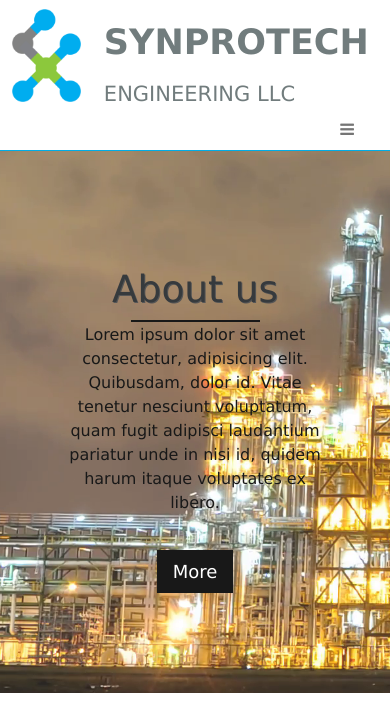
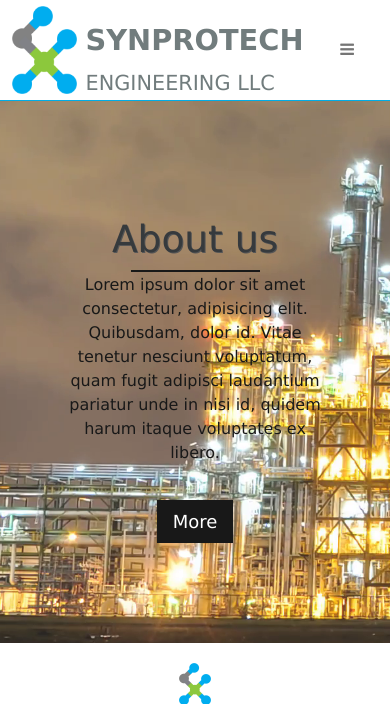
Before and after one commit to volosgoto/synprotech, a PHP site: page /public/ in a window 390 px wide. Shown: the top 704 px of the page. Run offline with PHP 8.4, Linux system fonts and the light colour scheme.

Commit message:
upd media small screens

```diff
--- a/public/css/style.css
+++ b/public/css/style.css
@@ -326,25 +326,19 @@ p.header-email:hover {
     }
 
     p.branding-1 {
-        font-size:35px;
+        font-size:1.8em;
+        padding-top: 0px;
+        flex: 1;
+        padding-top: 12px;
+        margin-left: -35px;
     }
 
     p.branding-2 {
-        font-size: 21px;
-    }
-
-    .inner-box-2 p {
+        font-size: 1.3em;
+        padding-top: px;
         flex: 1;
-        padding-top: 10px;
-        height: 26px;
-        margin-left: -40px;
-        padding-left: 0px;
-    }
-
-
-    .header-contacts
-    {
-        /* display: none; */
+        padding-top: 5px;
+        margin-left: -35px;
     }
 
 
@@ -353,11 +347,7 @@ p.header-email:hover {
         display: none;
     }
 
-
-
-
 }
-
 
 @media only screen and (max-width: 372px) {
     .navbar {
@@ -368,36 +358,37 @@ p.header-email:hover {
     .inner-box-1 {
         display: block;
         background: url('../img/navbar-logo2.png') no-repeat;
-        background-size: 65% auto;
+        background-size: 60% auto;
         background-position: left center;
         padding-top: 0px;
         padding-left: 0px;
         margin-left: 8px;
-        flex: 1 1 25px;
-        flex-basis: 65px;
-        height: 70px;
+        flex: 1 1 50px;
+        flex-basis: 100px;
+        height: 100px;
         order:1;
     }
 
     p.branding-1 {
-        font-size:20px;
-        padding-top: 19px;
-
+        font-size:1.6em;
+        padding-top: 0px;
+        flex: 1;
+        padding-top: 12px;
+        margin-left: -40px;
     }
 
     p.branding-2 {
-        font-size: 15px;
-        padding-top: 10px;
+        font-size: 1.1em;
+        padding-top: px;
+        flex: 1;
+        padding-top: 5px;
+        margin-left: -40px;
     }
 
-    .inner-box-2 p {
-        flex: 1;
-        /* padding-top: 30px; */
-        height: 24px;
-        margin-left: -20px;
-        padding-left: 0px;
+
+    .contacts-inner
+    {
+        display: none;
     }
+
 }
-
-
- */
```
